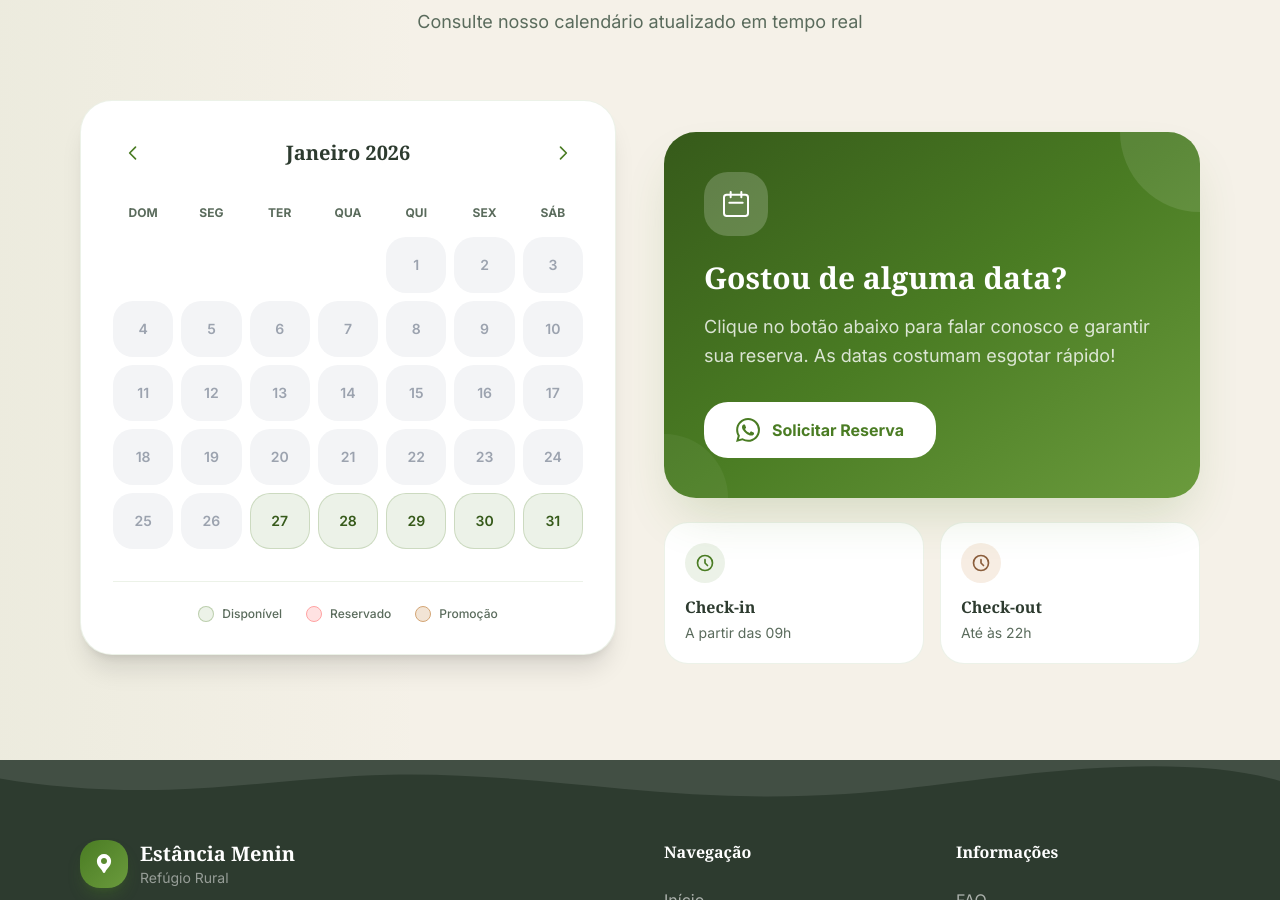
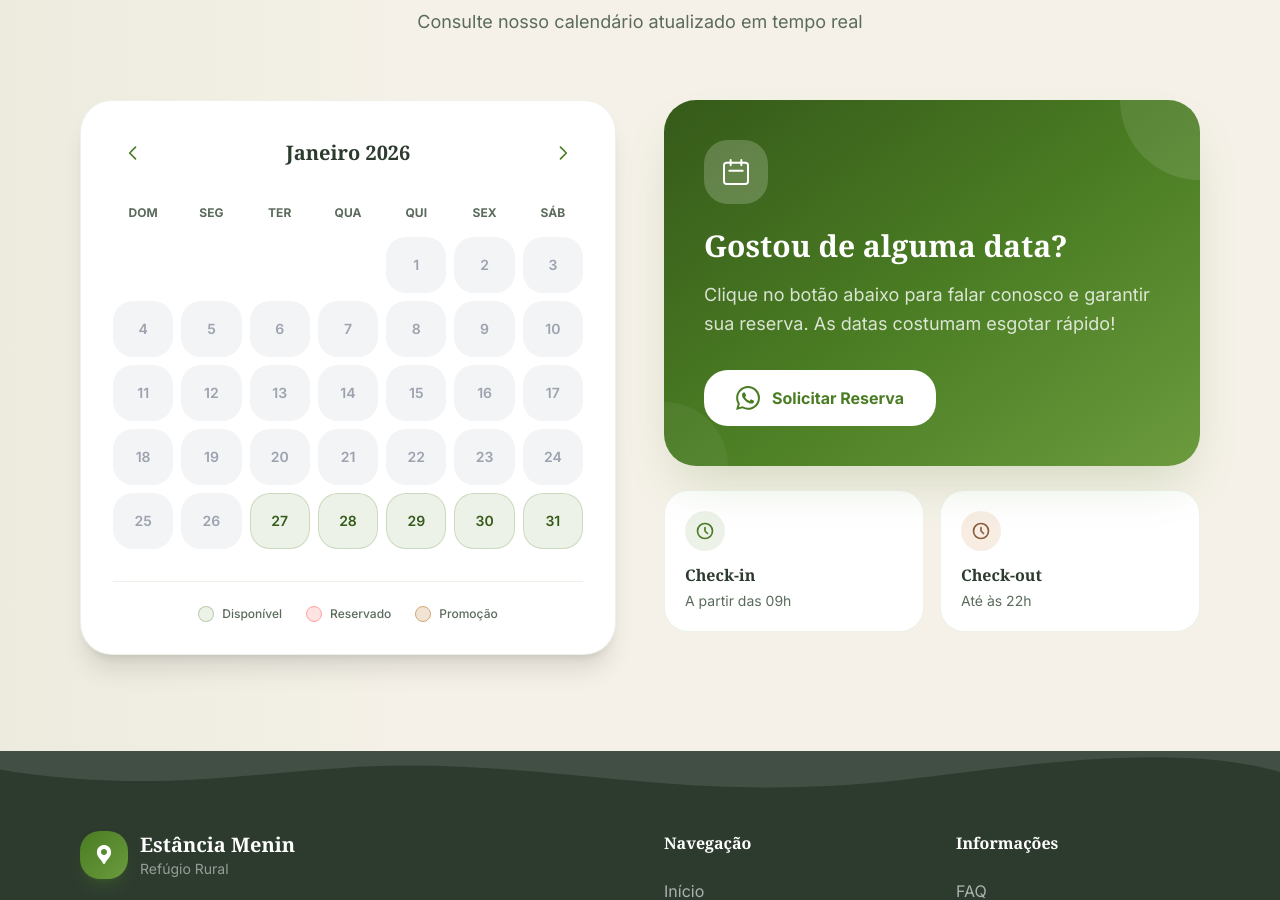
Before and after one commit to ndrd79/landinmenin, a Next.js app: page / in a window 1280 px wide. Shown: the part 6001-6901 px from the top of the page. Built offline with nearby package versions, Linux system fonts and the light colour scheme; no server answers; the database is empty.

Commit message:
fix: align calendar and CTA card at the top

```diff
--- a/src/components/site/Calendario.tsx
+++ b/src/components/site/Calendario.tsx
@@ -141,7 +141,7 @@ export default function CalendarioSite({ agendamentos = [] }: CalendarioProps) {
                     </div>
 
                     {/* CTA Card */}
-                    <div className="lg:pt-8">
+                    <div>
                         <div className="bg-gradient-to-br from-primary-dark via-primary to-primary-light rounded-3xl p-8 md:p-10 text-white shadow-2xl shadow-primary/20 relative overflow-hidden">
                             {/* Decorative Elements */}
                             <div className="absolute top-0 right-0 w-40 h-40 bg-white/10 rounded-full -translate-y-1/2 translate-x-1/2" />
```
